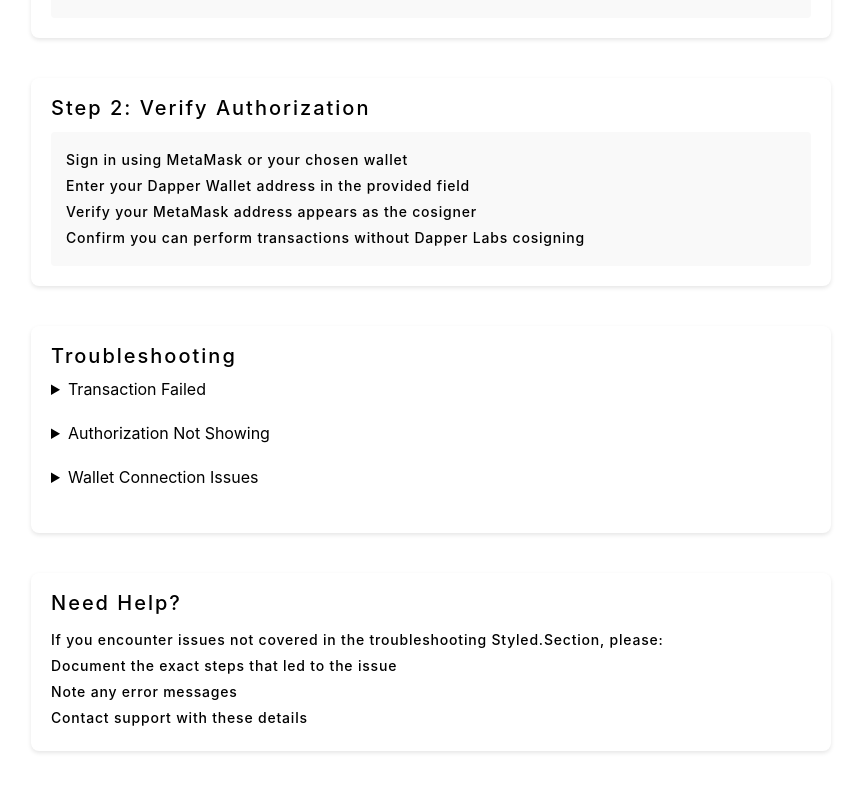
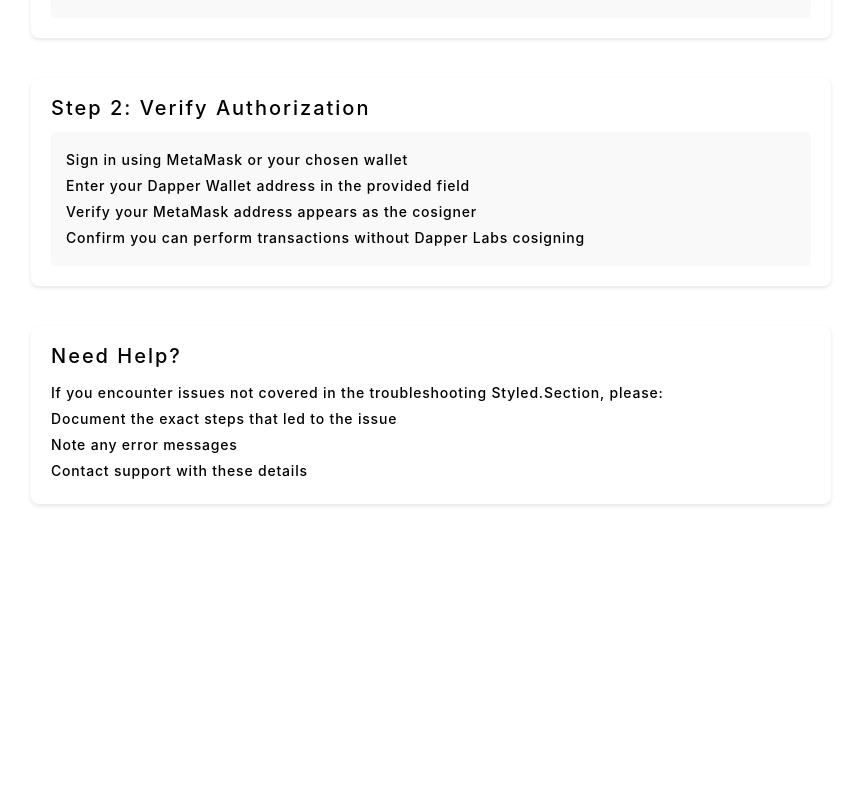
Before and after one commit to dapperlabs/dlw-support-app, a React (Vite) app: page / in a window 1280 px wide. Shown: the part 954-1746 px from the top of the page, without its empty margins (209-1070 px from the left). After the commit the page ends 1590 px from the top, so only its background shows below. Built offline with nearby package versions, Linux system fonts and the light colour scheme; what web3 would draw is missing.

Commit message:
chore: drill down on a few responsive issues

```diff
--- a/src/components/Docs/Docs.style.ts
+++ b/src/components/Docs/Docs.style.ts
@@ -12,7 +12,7 @@
     background: #fff;
     border-radius: 8px;
     box-shadow: 0 2px 4px rgba(0, 0, 0, 0.1);
-    h2, h3, details, summary {
+    h2, h3 {
         margin-bottom: 14px;
     }
 `
@@ -47,7 +47,3 @@
     color: #cc0000;
     font-weight: 500;
 `
-
-export const FAQ = styled.div`
-    margin-top: 15px;
-`
--- a/src/components/Docs/Docs.tsx
+++ b/src/components/Docs/Docs.tsx
@@ -69,36 +69,6 @@
                 </Styled.StepContent>
             </Styled.Section>
 
-            <Styled.Section>
-                <h2>Troubleshooting</h2>
-                <Styled.FAQ>
-                    <details>
-                        <summary>Transaction Failed</summary>
-                        <ul>
-                            <li>Verify you have sufficient ETH for gas</li>
-                            <li>Ensure you're on Ethereum Mainnet</li>
-                            <li>Try increasing gas price slightly</li>
-                        </ul>
-                    </details>
-                    <details>
-                        <summary>Authorization Not Showing</summary>
-                        <ul>
-                            <li>Confirm you're using the correct Dapper wallet address</li>
-                            <li>Wait for transaction confirmation (may take a few minutes)</li>
-                            <li>Try refreshing the page</li>
-                        </ul>
-                    </details>
-                    <details>
-                        <summary>Wallet Connection Issues</summary>
-                        <ul>
-                            <li>Ensure only one wallet extension is active</li>
-                            <li>Clear browser cache and reload</li>
-                            <li>Check network connection</li>
-                        </ul>
-                    </details>
-                </Styled.FAQ>
-            </Styled.Section>
-
             {/* <Styled.Section>
                 <h2>Additional Options</h2>
                 <p>
--- a/src/components/Header/Header.tsx
+++ b/src/components/Header/Header.tsx
@@ -8,7 +8,8 @@
             <h1>
                 <Link to={'/'}>
                     <img src={`${BASE_URL}/dapper-wallet.png`} alt="Dapper Labs" />
-                    {'Dapper Legacy Wallet Support App'}
+                    <span>{'Dapper Legacy Wallet Support App'}</span>
+                    <span className={'mobile'}>{'DLW Support App'}</span>
                 </Link>
             </h1>
             {loggedIn ? (
--- a/src/style/index.ts
+++ b/src/style/index.ts
@@ -19,6 +19,20 @@
             > img {
                 width: 48px;
                 margin-right: 16px;
+            }
+            > span {
+                font-size: 18px;
+                display: none;
+                @media (min-width: ${breaks['md']}) {
+                    font-size: 24px;
+                    display: inline;
+                }
+                &.mobile {
+                    display: inline;
+                    @media (min-width: ${breaks['md']}) {
+                        display: none;
+                    }
+                }
             }
         }
     }
@@ -114,6 +128,7 @@
         width: 100%;
         font-size: ${fontSize['lg']};
         margin-bottom: ${gutters['md']};
+        box-sizing: border-box;
     }
     input[type='text'], textarea {
         max-width: 620px;
```
